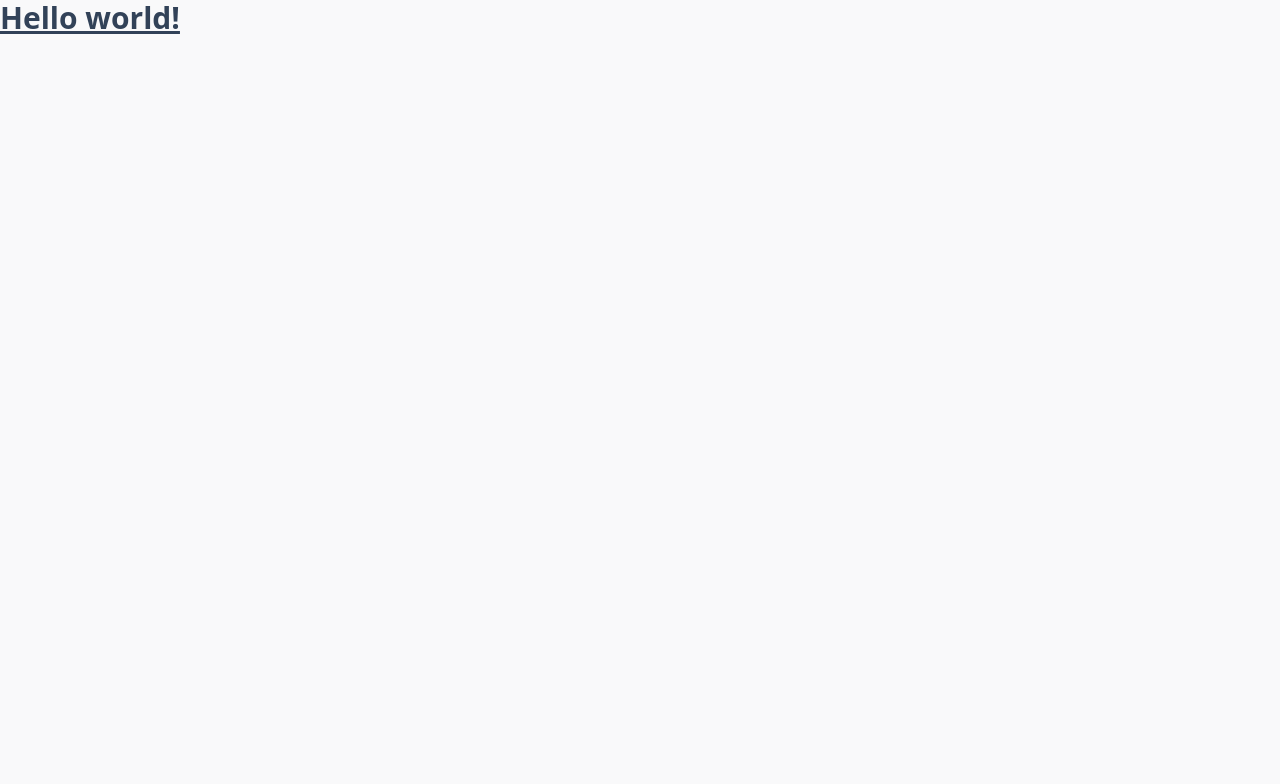
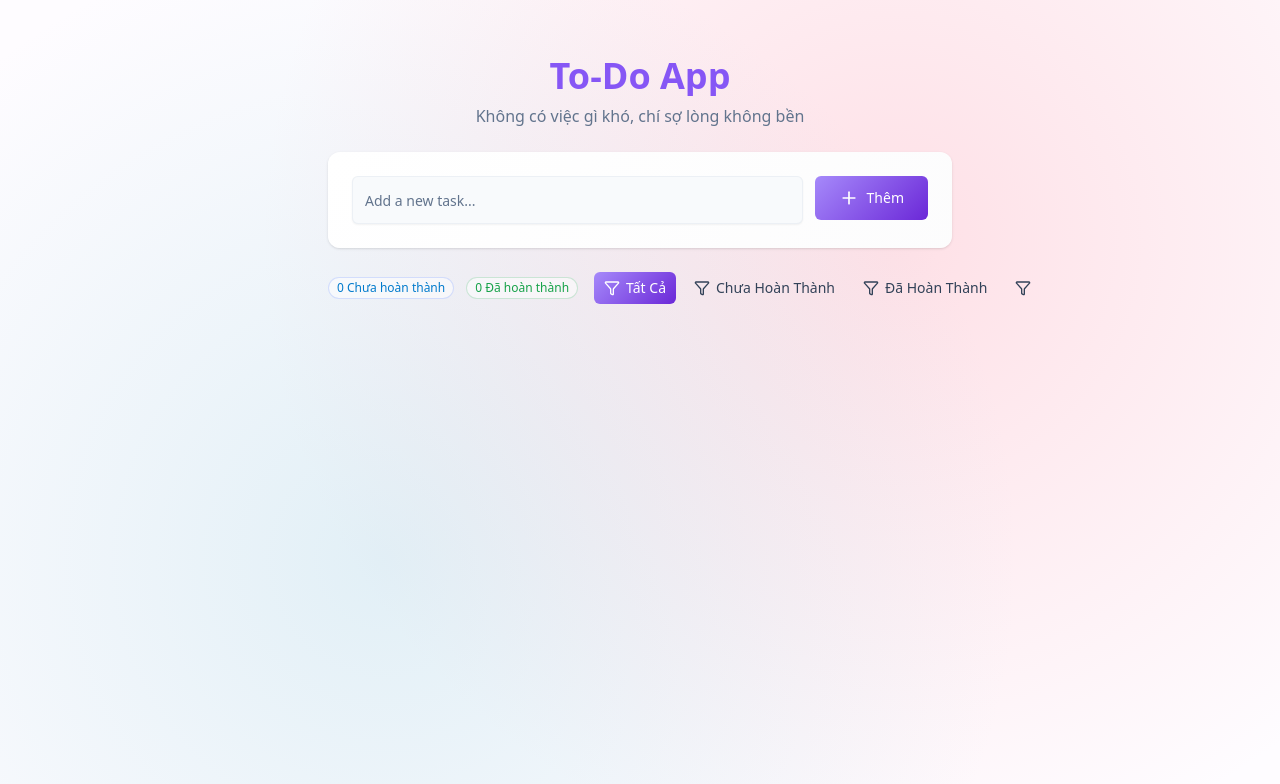
Before and after one commit to MinQuan-kun/TodoApp, a React (Vite) app in the folder frontend/: page / in a window 1280 px wide. Shown: the top 784 px of the page. Built offline with nearby package versions, Linux system fonts and the light colour scheme.

Commit message:
Update 2

```diff
--- a/frontend/src/App.jsx
+++ b/frontend/src/App.jsx
@@ -8,17 +8,12 @@
     <>
  <Toaster position="top-right" />
 
-
-
-
       <BrowserRouter>
         <Routes>
           <Route
           path='/'
           element={<HomePage/>}
           />
-
-
           <Route
           path='*'
           element={<NotFound/>}
--- /dev/null
+++ b/frontend/src/components/AddTask.jsx
@@ -0,0 +1,29 @@
+import React from 'react';
+import { Card } from "./ui/card";
+import { Input } from './ui/input';
+import { Button } from './ui/button';
+import { Plus } from 'lucide-react';
+
+export const AddTask = () => {
+    return (
+        <Card className="p-6 border-0 bg-gradient-card shadow-custom-lg">
+            <div className="flex flex-col gap-3 sm:flex-row">
+                <Input
+                    type="text"
+                    placeholder="Add a new task..."
+                    className="h-12 text-base bg-slate-50 sm:flex-1 border-border/50
+                    focus:border-primary/50 focus:ring-primary/20"
+                />
+            <Button
+                variant="gradient"
+                size="xl"
+                className="px-6">
+              <Plus className="size-5"/>
+              Thêm
+            </Button>
+            </div>
+        </Card>
+    );
+};
+
+export default AddTask;
--- /dev/null
+++ b/frontend/src/components/DateTimeFilter.jsx
@@ -0,0 +1,9 @@
+import React from 'react';
+
+export const DateTimeFilter = () => {
+    return (
+        <div></div>
+    );
+};
+
+export default DateTimeFilter;
--- /dev/null
+++ b/frontend/src/components/Footer.jsx
@@ -0,0 +1,9 @@
+import React from 'react';
+
+export const Footer = () => {
+    return (
+        <div></div>
+    );
+};
+
+export default Footer;
--- a/frontend/src/components/Header.jsx
+++ b/frontend/src/components/Header.jsx
@@ -0,0 +1,15 @@
+import React from 'react';
+
+export const Header = () => {
+    return (
+        <div className="space-y-2 text-center">
+            <h1 className="text-4xl font-bold text-transparent bg-primary bg-clip-text">
+                To-Do App
+            </h1>
+
+            <p className="text-muted-foreground "> Không có việc gì khó, chí sợ lòng không bền</p>
+        </div>
+    );
+};
+
+export default Header;
--- /dev/null
+++ b/frontend/src/components/StatsAndFilters.jsx
@@ -0,0 +1,50 @@
+import React from "react";
+import { Badge } from "./ui/badge";
+import { FilterType } from "@/lib/data";
+import { Filter } from "lucide-react";
+import { Button } from "./ui/button";
+
+const StatsAndFilters = ({
+  completedTasksCount = 0,
+  activeTasksCount = 0,
+  filter = "all",
+  setFilter,
+}) => {
+  return (
+    <div className="flex flex-col items-start justify-between gap-4 sm:flex-row sm:items-center">
+      {/* phần thống kê */}
+      <div className="flex gap-3">
+        <Badge
+          variant="secondary"
+          className="bg-white/50 text-accent-foreground border-info/20"
+        >
+          {activeTasksCount} {FilterType.active}
+        </Badge>
+        <Badge
+          variant="secondary"
+          className="bg-white/50 text-success border-success/20"
+        >
+          {completedTasksCount} {FilterType.completed}
+        </Badge>
+      </div>
+
+      {/* phần filter */}
+      <div className="flex flex-col gap-2 sm:flex-row">
+        {Object.keys(FilterType).map((type) => (
+          <Button
+            key={type}
+            variant={filter === type ? "gradient" : "ghost"}
+            size="sm"
+            className="capitalize"
+            onClick={() => setFilter(type)}
+          >
+            <Filter className="size-4" />
+            {FilterType[type]}
+          </Button>
+        ))}
+      </div>
+    </div>
+  );
+};
+
+export default StatsAndFilters;
--- /dev/null
+++ b/frontend/src/components/TaskList.jsx
@@ -0,0 +1,9 @@
+import React from 'react';
+
+export const TaskList = () => {
+    return (
+        <div></div>
+    );
+};
+
+export default TaskList;
--- /dev/null
+++ b/frontend/src/components/TaskListPagination.jsx
@@ -0,0 +1,9 @@
+import React from 'react';
+
+export const TaskListPagination = () => {
+    return (
+        <div></div>
+    );
+};
+
+export default TaskListPagination;
--- a/frontend/src/components/ui/button.jsx
+++ b/frontend/src/components/ui/button.jsx
@@ -1,32 +1,33 @@
-import * as React from "react"
-import { Slot } from "@radix-ui/react-slot"
+import * as React from "react";
+import { Slot } from "@radix-ui/react-slot";
 import { cva } from "class-variance-authority";
 
-import { cn } from "@/lib/utils"
+import { cn } from "@/lib/utils";
 
 const buttonVariants = cva(
   "inline-flex items-center justify-center gap-2 whitespace-nowrap rounded-md text-sm font-medium transition-all disabled:pointer-events-none disabled:opacity-50 [&_svg]:pointer-events-none [&_svg:not([class*='size-'])]:size-4 shrink-0 [&_svg]:shrink-0 outline-none focus-visible:border-ring focus-visible:ring-ring/50 focus-visible:ring-[3px] aria-invalid:ring-destructive/20 dark:aria-invalid:ring-destructive/40 aria-invalid:border-destructive",
   {
     variants: {
       variant: {
-        default: "bg-primary text-primary-foreground hover:bg-primary/90",
+        default: "bg-primary text-primary-foreground shadow-xs hover:bg-primary/90",
         destructive:
-          "bg-destructive text-white hover:bg-destructive/90 focus-visible:ring-destructive/20 dark:focus-visible:ring-destructive/40 dark:bg-destructive/60",
+          "bg-destructive text-white shadow-xs hover:bg-destructive/90 focus-visible:ring-destructive/20 dark:focus-visible:ring-destructive/40 dark:bg-destructive/60",
         outline:
           "border bg-background shadow-xs hover:bg-accent hover:text-accent-foreground dark:bg-input/30 dark:border-input dark:hover:bg-input/50",
         secondary:
-          "bg-secondary text-secondary-foreground hover:bg-secondary/80",
+          "bg-secondary text-secondary-foreground shadow-xs hover:bg-secondary/80",
         ghost:
           "hover:bg-accent hover:text-accent-foreground dark:hover:bg-accent/50",
         link: "text-primary underline-offset-4 hover:underline",
+        gradient:
+          "bg-gradient-primary text-primary-foreground hover:shadow-glow hover:scale-105 active:scale-95 border-0",
       },
       size: {
         default: "h-9 px-4 py-2 has-[>svg]:px-3",
         sm: "h-8 rounded-md gap-1.5 px-3 has-[>svg]:px-2.5",
         lg: "h-10 rounded-md px-6 has-[>svg]:px-4",
+        xl: "h-11 rounded-md px-8",
         icon: "size-9",
-        "icon-sm": "size-8",
-        "icon-lg": "size-10",
       },
     },
     defaultVariants: {
@@ -34,23 +35,18 @@
       size: "default",
     },
   }
-)
+);
 
-function Button({
-  className,
-  variant,
-  size,
-  asChild = false,
-  ...props
-}) {
-  const Comp = asChild ? Slot : "button"
+function Button({ className, variant, size, asChild = false, ...props }) {
+  const Comp = asChild ? Slot : "button";
 
   return (
     <Comp
       data-slot="button"
       className={cn(buttonVariants({ variant, size, className }))}
-      {...props} />
+      {...props}
+    />
   );
 }
 
-export { Button, buttonVariants }
+export { Button, buttonVariants };
--- /dev/null
+++ b/frontend/src/lib/data.js
@@ -0,0 +1,9 @@
+export const FilterType = {
+    all: "Tất cả",
+    active: "Chưa hoàn thành",
+    completed: "Đã hoàn thành"
+}
+
+FilterType.getValues = function() {
+
+}
--- a/frontend/src/pages/HomePage.jsx
+++ b/frontend/src/pages/HomePage.jsx
@@ -1,13 +1,41 @@
 import React from "react";
+import AddTask from "@/components/AddTask";
+import DateTimeFilter from "@/components/DateTimeFilter";
+import Footer from "@/components/Footer";
+import Header from "@/components/Header";
+import StatsAndFilters from "@/components/StatsAndFilters";
+
+
+
 
 const HomePage = () => {
-    return (
-    <div>
-        <h1 class="text-3xl font-bold underline">
-            Hello world!
-        </h1>
-  </div>
-    )
-}
+     return (
+    <div className="min-h-screen w-full bg-[#fefcff] relative">
+      {/* Dreamy Sky Pink Glow */}
+      <div
+        className="absolute inset-0 z-0"
+        style={{
+          backgroundImage: `
+        radial-gradient(circle at 30% 70%, rgba(173, 216, 230, 0.35), transparent 60%),
+        radial-gradient(circle at 70% 30%, rgba(255, 182, 193, 0.4), transparent 60%)`,
+        }}
+      />
+      {/* Your Content/Components */}
+      <div className="container relative z-10 pt-8 mx-auto">
+        <div className="w-full max-w-2xl p-6 mx-auto space-y-6">
+          {/* Đầu Trang */}
+          <Header />
+            {/* Thêm Nhiệm Vụ Mới */}
+            <AddTask />
+            {/* Thống Kê và Bộ Lọc */}
+            <StatsAndFilters />
+
+            {/* Bộ Lọc Ngày Giờ */}
+            <DateTimeFilter />
+        </div>
+      </div>
+    </div>
+  );
+};
 
 export default HomePage;
```
